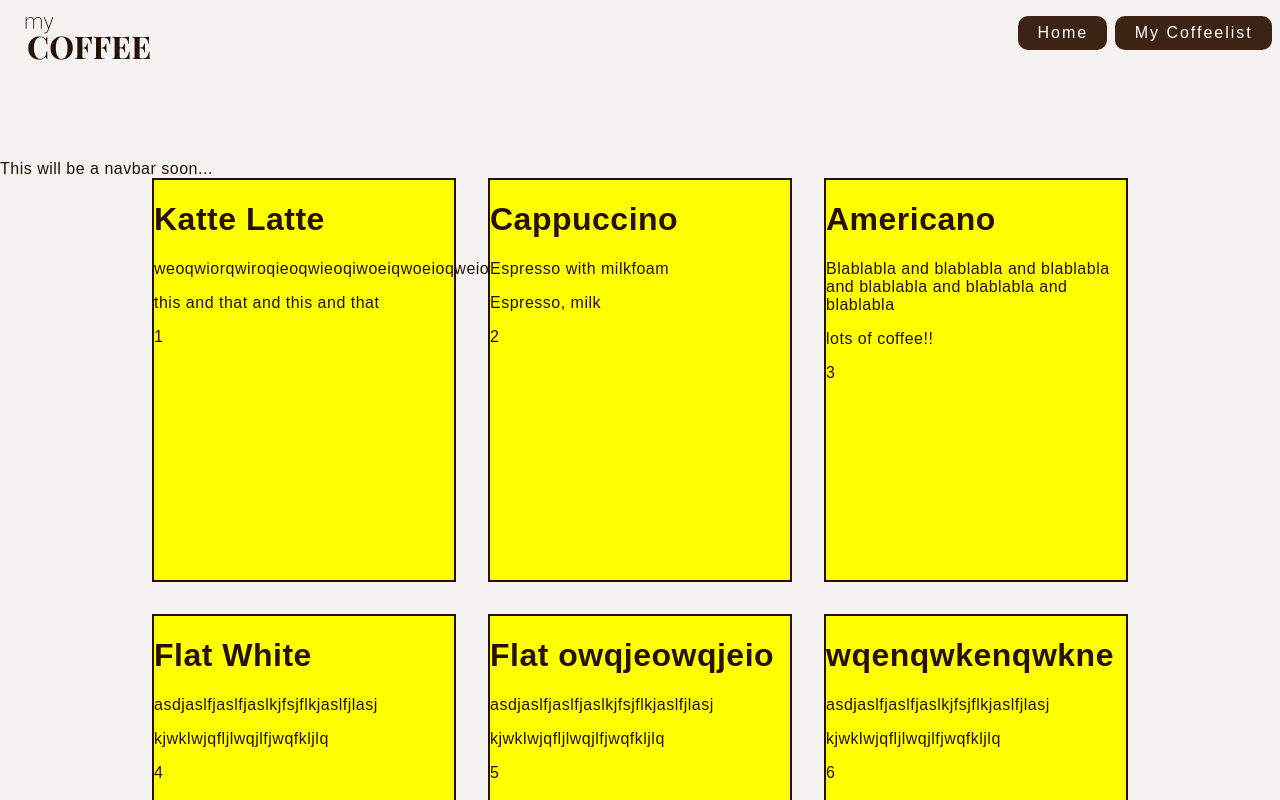
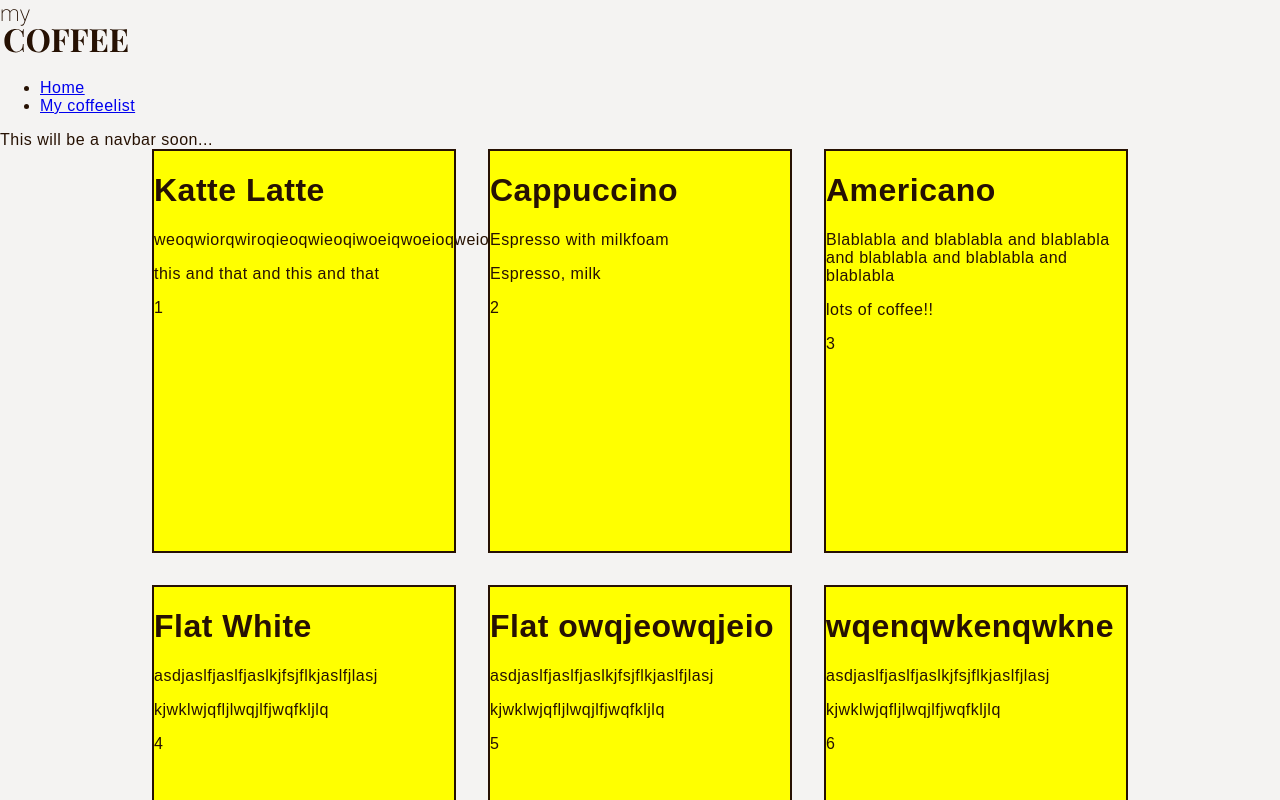
Before and after one commit to fiababiakandersson/mycoffee, a React (Create React App) app: page / in a window 1280 px wide. Shown: the top 800 px of the page. Built offline with nearby package versions, Linux system fonts and the light colour scheme.

Commit message:
cleared header-css from index.css

```diff
--- a/src/index.css
+++ b/src/index.css
@@ -12,51 +12,3 @@ code {
   font-family: source-code-pro, Menlo, Monaco, Consolas, 'Courier New',
     monospace;
 }
-
-/* HEADER STYLING */
-
-.header {
-  background: var(--mainWhite);
-  height: 10rem;
-  display: flex;
-  justify-content: space-between;
-}
-
-.logo-div {
-  display: flex;
-  margin-left: 1.5rem;
-  margin-top: .5rem;
-
-}
-.nav-links {
-  display: flex;
-
-}
-.nav-links a {
-  background: #3D2314;
-  color: white;
-  text-transform: capitalize;
-  display: inline-block;
-  font-weight: bold;
-  margin-right: 0.5rem;
-  font-weight: 400;
-  letter-spacing: 2px;
-  font-size: 1rem;
-  padding: 0.5rem 1.2rem .5rem 1.2rem;
-  border-radius: 10px;
-  transition: var(--mainTransition);
-}
-.nav-links a:hover {
-  color: var(--primaryColor);
-}
-
-  ul {
-    list-style-type: none;
-  }
-  a {
-    text-decoration: none;
-    color: var(--mainBlack);
-  }
-  .logo {
-    width: 8rem;
-  }
```
